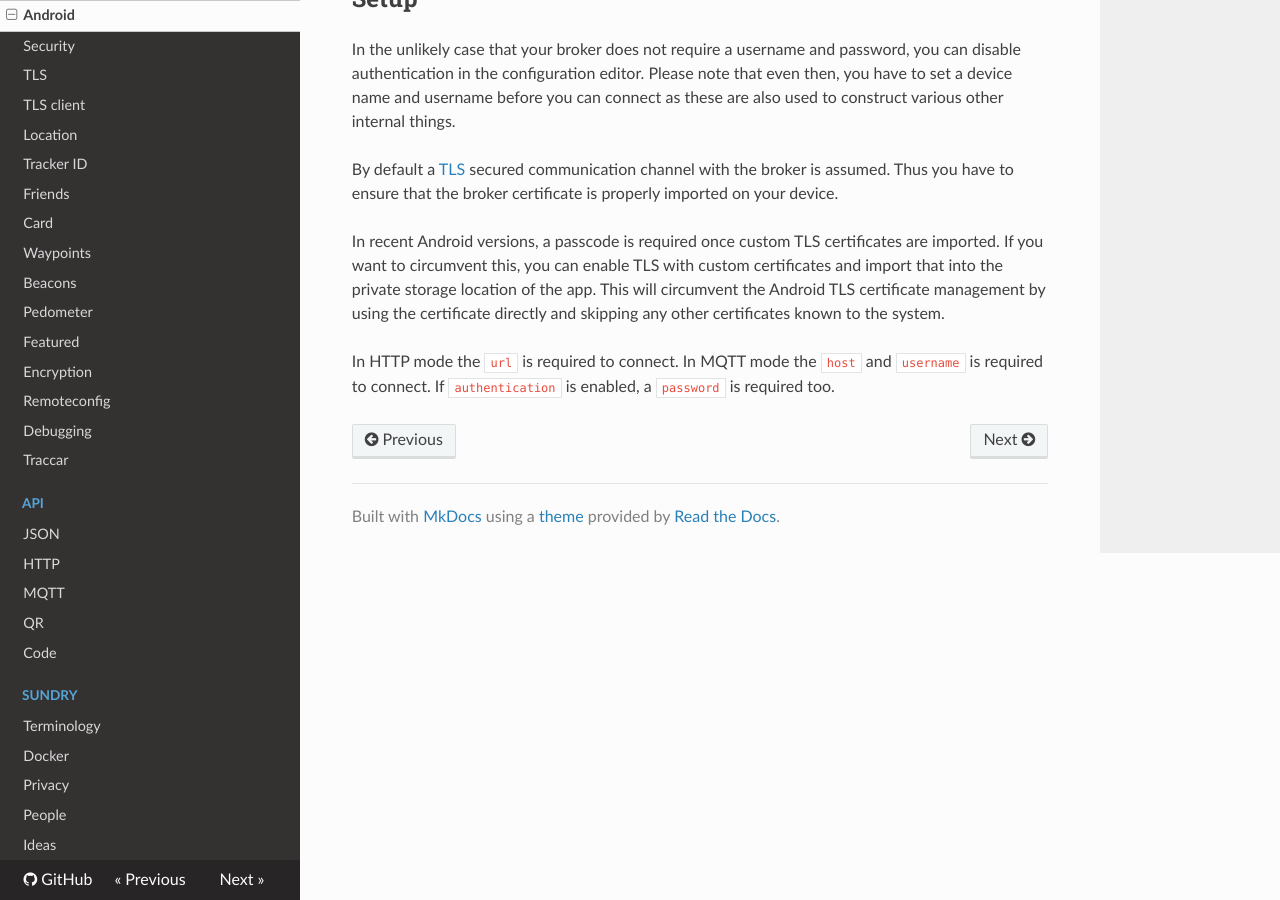
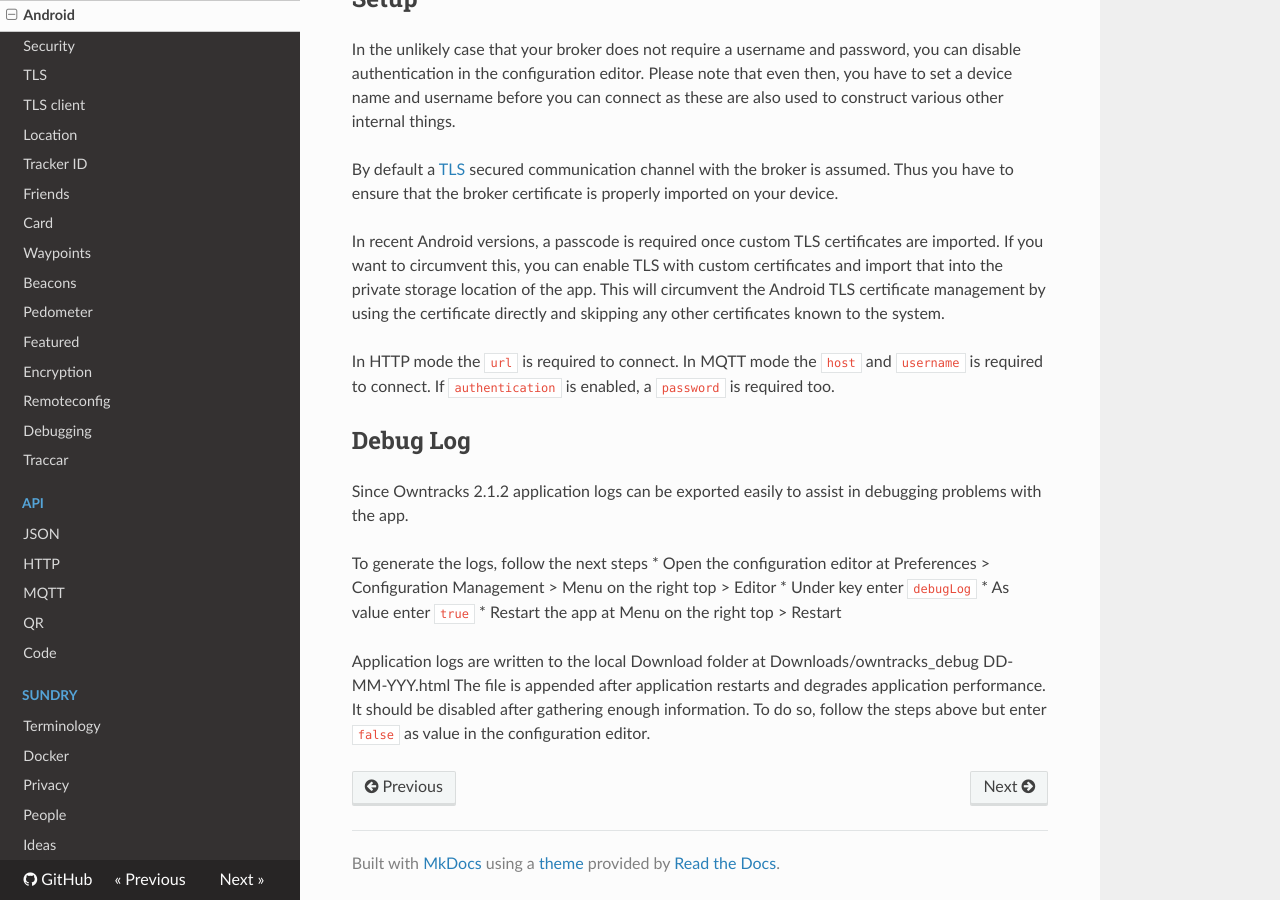
Before and after one commit to owntracks/booklet, an MkDocs documentation site: the page built from docs/features/android.md, in a window 1280 px wide and 900 px high, scrolled down 1005 px. Built offline with MkDocs 1.6.1, drawn with Linux system fonts in a browser that asks for light colours; nearby versions of some CDN libraries; old or Windows-style settings are respelled for this version of MkDocs.

Commit message:
Add steps to enable debug logging

```diff
--- a/docs/features/android.md
+++ b/docs/features/android.md
@@ -33,3 +33,16 @@ In recent Android versions, a passcode is required once custom TLS certificates
 
 In HTTP mode the `url` is required to connect.
 In MQTT mode the `host` and `username` is required to connect. If `authentication` is enabled, a `password` is required too.
+
+## Debug Log
+
+Since Owntracks 2.1.2 application logs can be exported easily to assist in debugging problems with the app.
+
+To generate the logs, follow the next steps
+* Open the configuration editor at Preferences > Configuration Management > Menu on the right top > Editor
+* Under key enter `debugLog`
+* As value enter `true`
+* Restart the app at Menu on the right top > Restart
+
+Application logs are written to the local Download folder at Downloads/owntracks_debug DD-MM-YYY.html
+The file is appended after application restarts and degrades application performance. It should be disabled after gathering enough information. To do so, follow the steps above but enter `false` as value in the configuration editor.
```
